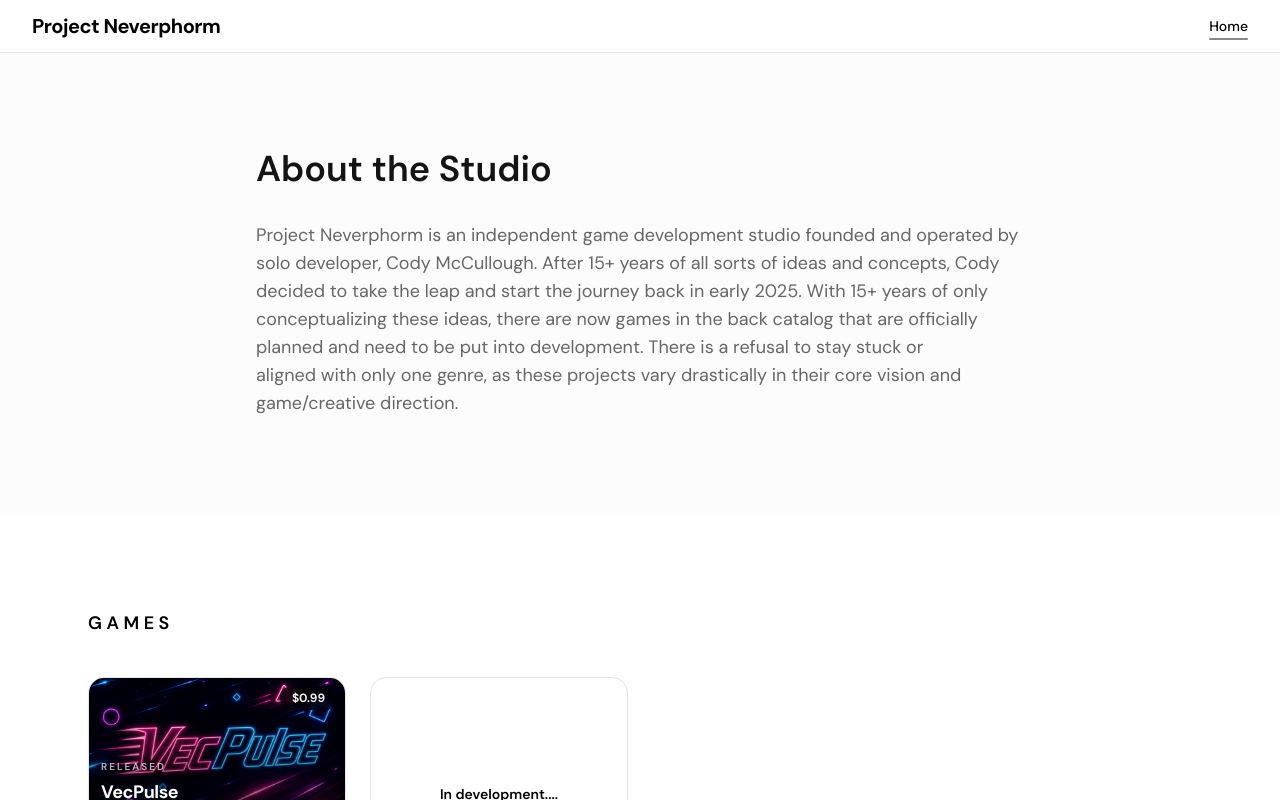
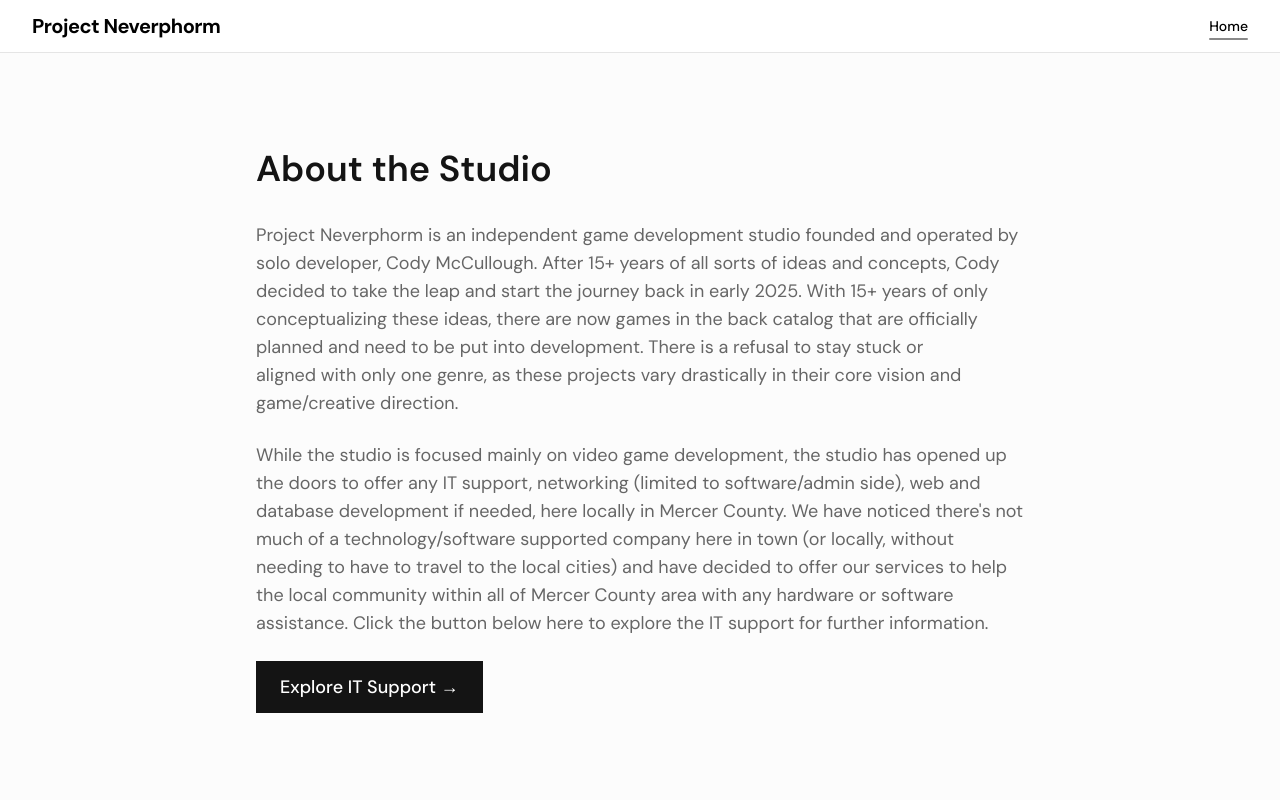
Before and after one commit to Minxci/neverphorm-site, a React (Vite) app in the folder apps/web/: page / in a window 1280 px wide. Shown: the top 800 px of the page. Built offline with nearby package versions, Linux system fonts and the light colour scheme; the HTML template or start-up script is replaced by a standard one.

Commit message:
expanded to offering local IT support

```diff
--- a/apps/web/src/pages/HomePage.jsx
+++ b/apps/web/src/pages/HomePage.jsx
@@ -75,6 +75,21 @@ const HomePage = () => {
                 need to be put into development. There is a refusal to stay stuck or aligned with only one genre, as these projects vary drastically
                 in their core vision and game/creative direction.
                 </p>
+                <p>
+                  While the studio is focused mainly on video game development, the studio has opened up the doors to offer any IT support, networking
+                  (limited to software/admin side), web and database development if needed, here locally in Mercer County. We have noticed there's not much of a
+                  technology/software supported company here in town (or locally, without needing to have to travel to the local cities) and have decided to
+                  offer our services to help the local community within all of Mercer County area with any hardware or software assistance. Click the button below here
+                  to explore the IT support for further information.
+                </p>
+                <div className="mt-8">
+                  <Link
+                    to="/it-support"
+                    className="inline-flex items-center px-6 py-3 rounded-md bg-primary text-primary-foreground font-medium hover:bg-primary/90 transition-colors"
+                  >
+                    Explore IT Support →
+                  </Link>
+                </div>
               </div>
             </motion.div>
           </div>
```
